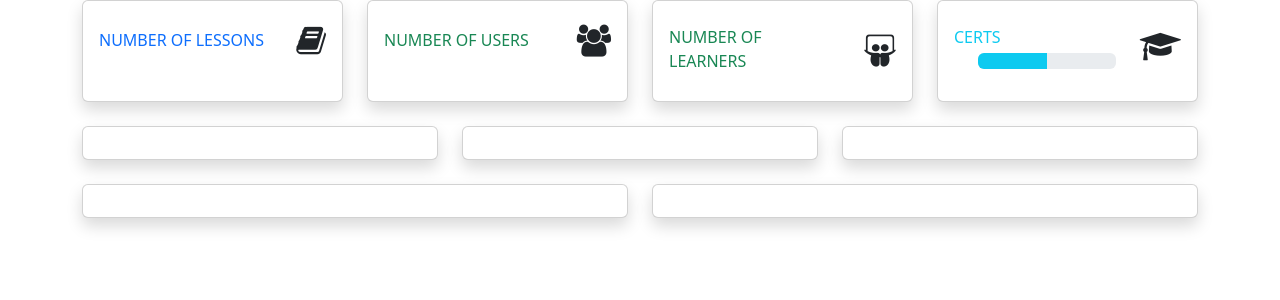
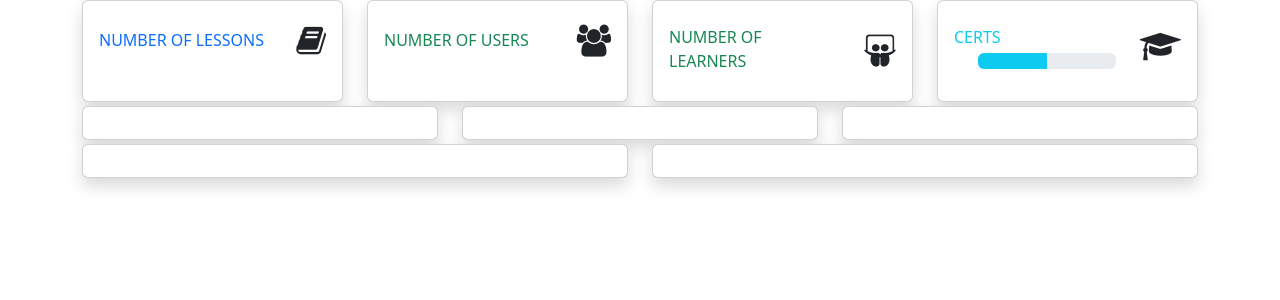
Before and after one commit to salihan/flaskdashprince, a Flask app: template application/templates/index.html in a window 1280 px wide. Shown: the part 56-356 px from the top of the page. Run offline with Flask 2, Linux system fonts and the light colour scheme; the template is opened without the code that fills it, so the values that code supplies are empty; some libraries are stand-ins or nearby versions.

Commit message:
UI improvement - try to make it visible without needing to scroll

```diff
--- a/application/templates/index.html
+++ b/application/templates/index.html
@@ -5,7 +5,7 @@
 <div class="row">
 
 	<!-- Earnings (Monthly) Card Example -->
-	<div class="col-xl-3 col-md-6 mb-4">
+	<div class="col-xl-3 col-md-6 mb-1">
 		<div class="card border-left-primary shadow h-100 py-2">
 			<div class="card-body">
 				<div class="row no-gutters align-items-center">
@@ -23,7 +23,7 @@
 	</div>
 
 	<!-- Earnings (Monthly) Card Example -->
-	<div class="col-xl-3 col-md-6 mb-4">
+	<div class="col-xl-3 col-md-6 mb-1">
 		<div class="card border-left-success shadow h-100 py-2">
 			<div class="card-body">
 				<div class="row no-gutters align-items-center">
@@ -41,7 +41,7 @@
 	</div>
 
 	<!-- Learners -->
-	<div class="col-xl-3 col-md-6 mb-4">
+	<div class="col-xl-3 col-md-6 mb-1">
 		<div class="card border-left-success shadow h-100 py-2">
 			<div class="card-body">
 				<div class="row no-gutters align-items-center">
@@ -59,7 +59,7 @@
 	</div>
 
 	<!-- Certs -->
-	<div class="col-xl-3 col-md-6 mb-4">
+	<div class="col-xl-3 col-md-6 mb-1">
 		<div class="card border-left-info shadow h-100 py-2">
 			<div class="card-body">
 				<div class="row no-gutters align-items-center">
@@ -91,7 +91,7 @@
 
 	<!-- Area Chart -->
 	<div class="col-xl-4 col-lg-7">
-		<div class="card shadow mb-4">
+		<div class="card shadow mb-1">
 			<!-- Card Body -->
 			<div class="card-body">
 				<div id="chart1"></div>
@@ -101,7 +101,7 @@
 
 	<!-- Area Chart -->
 	<div class="col-xl-4 col-lg-7">
-		<div class="card shadow mb-4">
+		<div class="card shadow mb-1">
 			<!-- Card Body -->
 			<div class="card-body">
 				<div id="chart2"></div>
@@ -111,7 +111,7 @@
 
 	<!-- Area Chart -->
 	<div class="col-xl-4 col-lg-7">
-		<div class="card shadow mb-4">
+		<div class="card shadow mb-1">
 			<!-- Card Body -->
 			<div class="card-body">
 				<div id="chart3"></div>
@@ -127,7 +127,7 @@
 
 	<!-- Badges -->
 	<div class="col-xl-6 col-lg-7">
-		<div class="card shadow mb-4">
+		<div class="card shadow mb-1">
 			<!-- Card Body -->
 			<div class="card-body">
 				<div id=""></div>
@@ -137,7 +137,7 @@
 
 	<!-- Map -->
 	<div class="col-xl-6 col-lg-7">
-		<div class="card shadow mb-4">
+		<div class="card shadow mb-1">
 			<!-- Card Body -->
 			<div class="card-body">
 				<div id="chart4"></div>
@@ -154,6 +154,13 @@
     <script src="https://cdn.plot.ly/plotly-latest.min.js"></script>
     <script type="text/javascript">
 
+    	var layout = {
+			height : 400,
+			width : 550,
+			title : 'Demo',
+			tracetoggle: false
+		};
+
         var graphs1 = {{ graph1JSON | safe}};
         Plotly.plot("chart1", graphs1,{});
         var graphs2 = {{ graph2JSON | safe}};
@@ -161,7 +168,7 @@
         var graphs3 = {{ graph3JSON | safe}};
         Plotly.plot("chart3", graphs3,{});
         var graphs4 = {{ graph4JSON | safe}};
-        Plotly.plot("chart4", graphs4,{});
+        Plotly.plot("chart4", graphs4, layout, {displayModeBar: false});
 
     </script>
 
```
Also changed, not shown: application/routes.py (+67 -10 lines).
